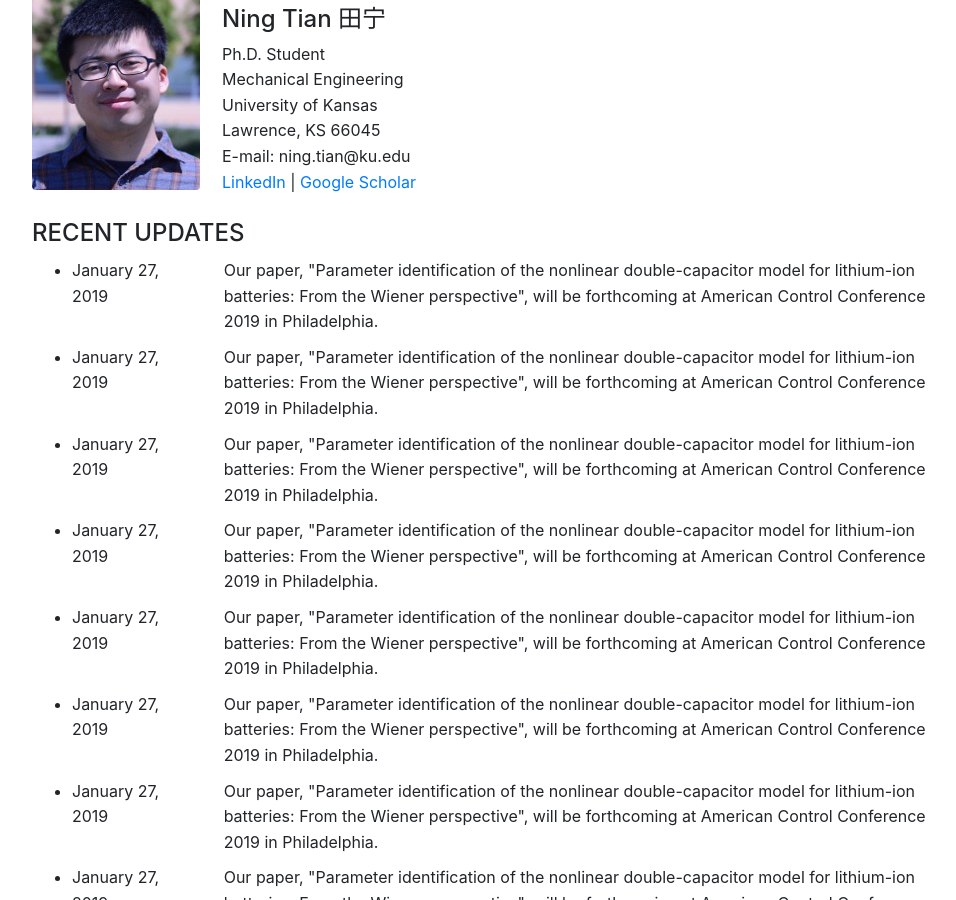
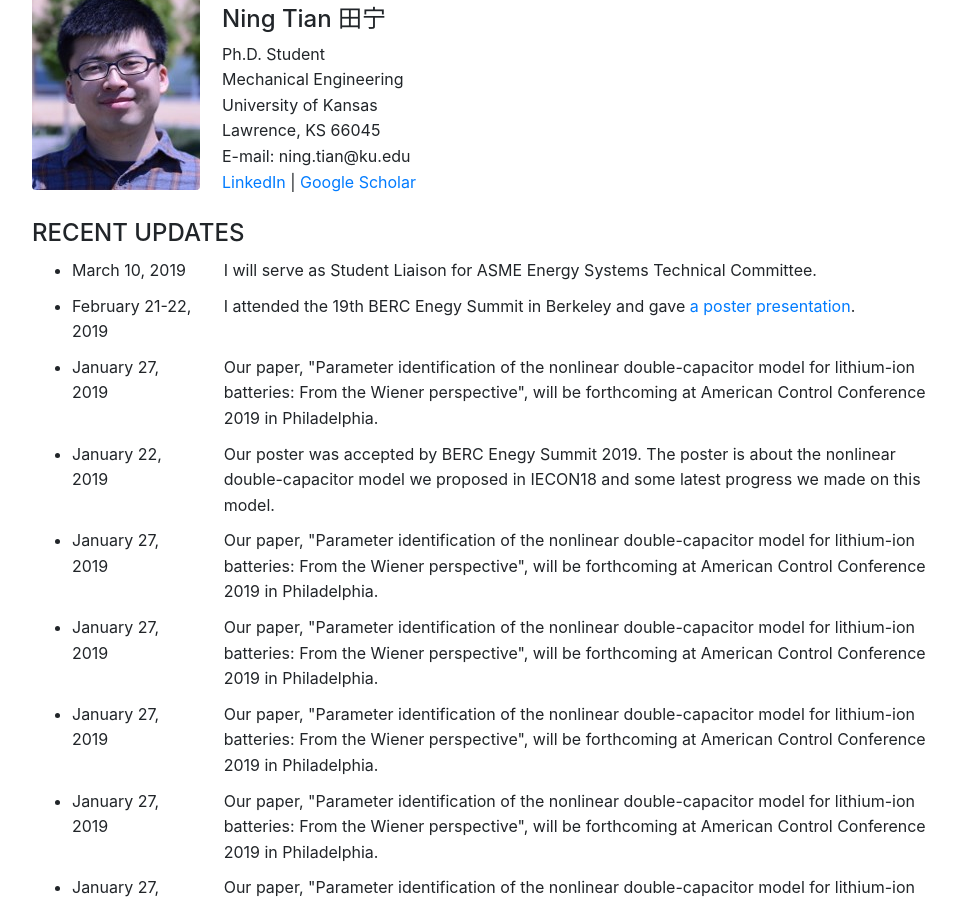
Before and after one commit to ningtian/ningtian.github.io, a Jekyll site: the page index.html, which Jekyll copies as it is, in a window 1280 px wide and 900 px high, scrolled down 332 px. Shown: the whole window, without its empty margins (148-1104 px from the left). Built offline with Jekyll 4.4.1, drawn with Linux system fonts in a browser that asks for light colours.

Commit message:
Update index.html

```diff
--- a/index.html
+++ b/index.html
@@ -96,9 +96,15 @@
 
 	<li>
 	<div class="row">
-	<div class="col-sm-2">January 27, 2019</div>
-	<div class="col-sm">Our paper, "Parameter identification of the nonlinear double-capacitor model for lithium-ion batteries: From the
-	Wiener perspective", will be forthcoming at American Control Conference 2019 in Philadelphia.</div>
+	<div class="col-sm-2">March 10, 2019</div>
+	<div class="col-sm">I will serve as Student Liaison for ASME Energy Systems Technical Committee.</div>
+	</div>
+	</li>
+
+	<li>
+	<div class="row">
+	<div class="col-sm-2">February 21-22, 2019</div>
+	<div class="col-sm">I attended the 19th BERC Enegy Summit in Berkeley and gave <a href="/files/BERC-poster-ver3.pdf">a poster presentation</a>.</div>
 	</div>
 	</li>
 
@@ -112,17 +118,9 @@
 
 	<li>
 	<div class="row">
-	<div class="col-sm-2">January 27, 2019</div>
-	<div class="col-sm">Our paper, "Parameter identification of the nonlinear double-capacitor model for lithium-ion batteries: From the
-	Wiener perspective", will be forthcoming at American Control Conference 2019 in Philadelphia.</div>
-	</div>
-	</li>
-
-			<li>
-	<div class="row">
-	<div class="col-sm-2">January 27, 2019</div>
-	<div class="col-sm">Our paper, "Parameter identification of the nonlinear double-capacitor model for lithium-ion batteries: From the
-	Wiener perspective", will be forthcoming at American Control Conference 2019 in Philadelphia.</div>
+	<div class="col-sm-2">January 22, 2019</div>
+	<div class="col-sm">Our poster was accepted by BERC Enegy Summit 2019. The poster is about the nonlinear
+	double-capacitor model we proposed in IECON18 and some latest progress we made on this model.</div>
 	</div>
 	</li>
 
```
Lines whose indentation alone changed are shown as unchanged.
